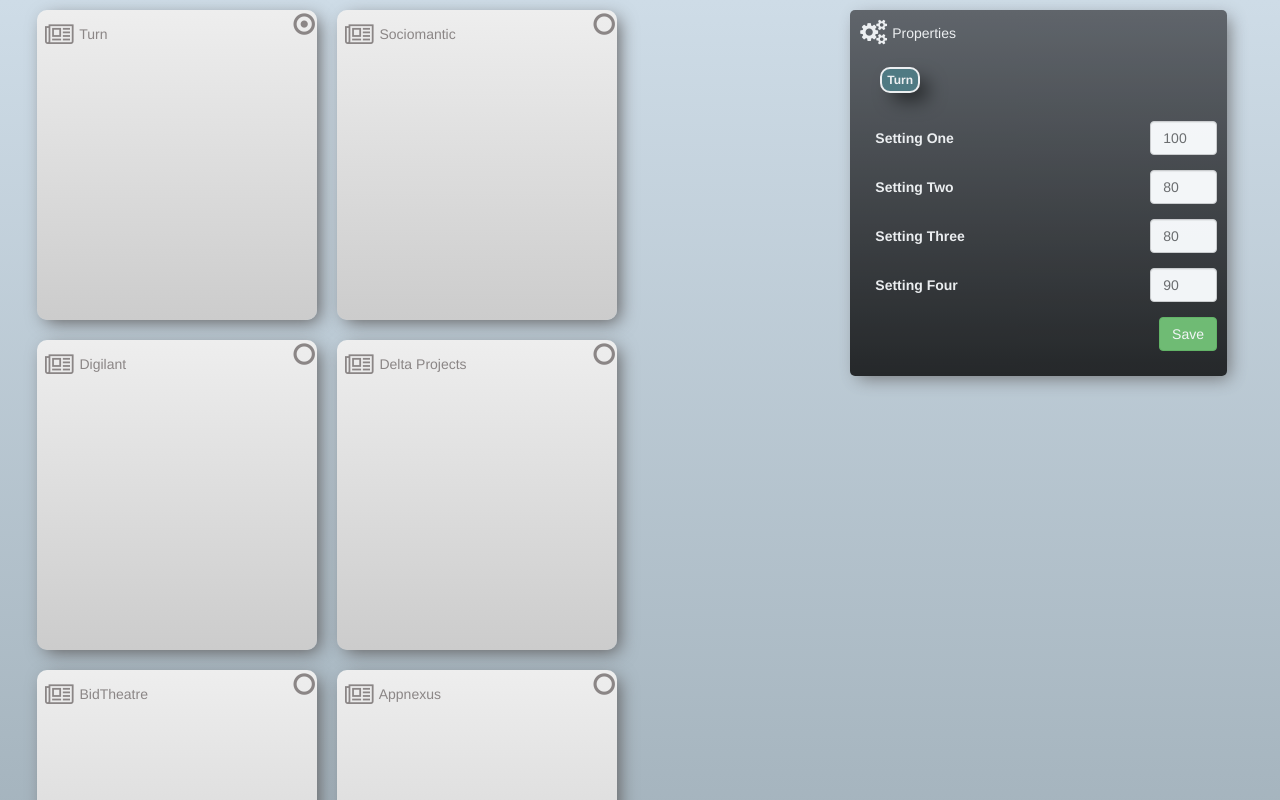
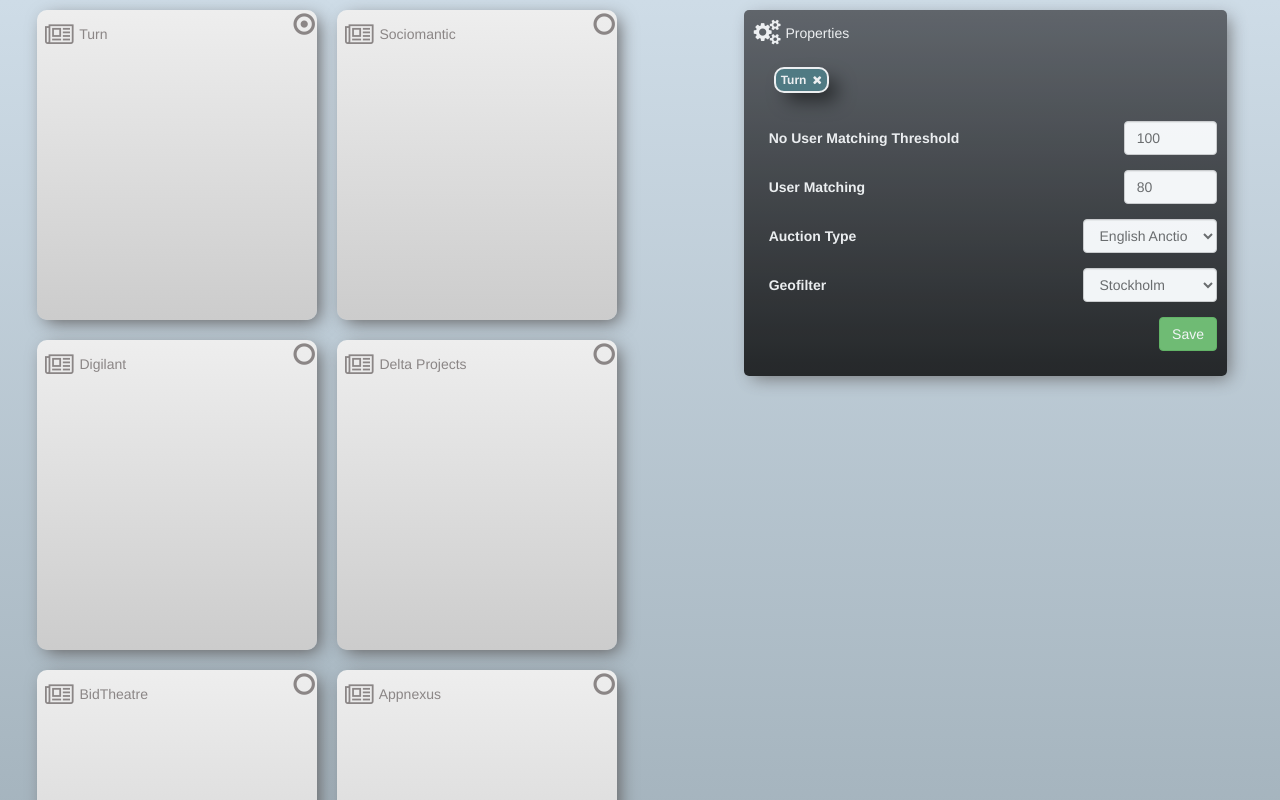
Before and after one commit to ArnoldKrumins/reports, a website: page index.html in a window 1280 px wide. Both pictures are taken after a click on the item "Turn". Shown: the top 800 px of the page. Drawn offline with nearby package versions, Linux system fonts and the light colour scheme.

Commit message:
adding combo boxes

```diff
--- a/app/directives/components.js
+++ b/app/directives/components.js
@@ -10,7 +10,7 @@
       template:'<ul>' +
           '<li ng-repeat="item in items" item="item" >' +
              '<div class="advertiser">' +
-               '<i class="fa fa-circle-o"></i>' +
+               '<i id="check" class="fa fa-circle-o"></i>' +
                '<h5><i class="fa fa-newspaper-o"></i> {{ item.name }} </h5>' +
 //                    '<div class="stats">' +
 //                        '<h5><i class="fa fa-bar-chart"></i>Setting One  <span>{{ item.settingone }}%</span></h5>'+
--- a/app/directives/properties.js
+++ b/app/directives/properties.js
@@ -13,29 +13,35 @@
                  '<form class="form-horizontal">' +
 
                     '<div class="form-group">' +
-                        '<label for="input-one" class="col-sm-8 col-md-9 control-label">Setting One</label>'+
+                        '<label for="input-one" class="col-sm-8 col-md-9 control-label">No User Matching Threshold </label>'+
                         '<div class="col-sm-4 col-md-3">' +
                             '<input type="text" ng-model="selected.settingone" class="form-control pull-right" id="input-one" placeholder="%">' +
                         '</div>' +
                     '</div>' +
                     '<div class="form-group">' +
-                        '<label for="input-two" class="col-sm-8 col-md-9 control-label">Setting Two</label>' +
+                        '<label for="input-two" class="col-sm-8 col-md-9 control-label">User Matching</label>' +
                         '<div class="col-sm-4 col-md-3">' +
                             '<input type="text" ng-model="selected.settingtwo" class="form-control" id="input-two" placeholder="%">' +
                          '</div>' +
                     '</div>' +
 
                     '<div class="form-group">' +
-                        '<label for="input-three" class="col-sm-8 col-md-9 control-label">Setting Three</label>' +
-                    '       <div class="col-sm-4 col-md-3">' +
-                                '<input type="text" ng-model="selected.settingthree" class="form-control" id="input-three" placeholder="%">' +
-                            '</div>' +
+                        '<label for="input-three" class="col-sm-6 col-md-6 col-lg-8 control-label">Auction Type</label>' +
+                    '       <div class="col-sm-6 col-md-6 col-lg-4">' +
+                                 '<select class="form-control">' +
+                                    '<option>English Anction</option>' +
+                                    '<option>Second Highest Bid</option>' +
+                                 '</select>' +
+                           '</div>' +
                     '</div>' +
 
                     '<div class="form-group">' +
-                        '<label for="input-four" class="col-sm-8 col-md-9 control-label">Setting Four</label>' +
-                        '<div class="col-sm-4 col-md-3">' +
-                            '<input type="text" ng-model="selected.settingfour" class="form-control" id="input-four" placeholder="%">' +
+                        '<label for="input-four" class="col-sm-6 col-md-6 col-lg-8 control-label">Geofilter</label>' +
+                        '<div class="col-sm-6 col-md-6 col-lg-4">' +
+                            '<select class="form-control">' +
+                                '<option value="126">Stockholm</option>' +
+                                '<option value="181">Söder</option>' +
+                            '</select>' +
                         '</div>' +
                     '</div>' +
                     '<div class="form-group">' +
@@ -75,7 +81,7 @@
 
 
                     scope.names  = _.reduce(_.map(scope.selecteditems, 'name'), function(result,name,key) {
-                            result[key] = "<span id=\'advertisers\' class=\'badge\'>" + name + '</span>';
+                            result[key] = "<span id=\'advertisers\' class=\'badge\'>" + name + '<i class="fa fa-times"></i></span>';
                         return result;
                     }, []).join("");
 
--- a/bower.json
+++ b/bower.json
@@ -24,6 +24,7 @@
     "gsap": "~1.16.1",
     "fontawesome": "~4.3.0",
     "lodash": "~3.8.0",
-    "angular-sanitize": "~1.3.15"
+    "angular-sanitize": "~1.3.15",
+    "jquery": "~2.1.4"
   }
 }
--- a/css/site.less
+++ b/css/site.less
@@ -113,6 +113,8 @@
 
 }
 
+
+
 .properties{
   position: relative;
   right: 0;
@@ -127,13 +129,14 @@
     h5 {
         position: relative;
         top: -13px;
-    i {
+        i.fa-cogs {
           position: relative;
           top: 3px;
           font-size: 25px;
           padding-right: 5px;
           }
       }
+
   .badge{
     padding: 5px;
     margin: 5px;
@@ -141,6 +144,10 @@
     .shadow(10px 10px 18px -2px #000);
     color:#f5f5f5;
     border: #f5f5f5 solid 2px;
+    i.fa-times{
+      font-size: 12px;
+      padding-left: 6px;
+    }
   }
   .control-label{
     text-align: left!important;
--- a/index.html
+++ b/index.html
@@ -15,10 +15,10 @@
 
 <div ng-controller="ReportController" ng-init="init()" class="container-fluid">
     <div class="row">
-        <div class="main col-sm-8 col-md-8 col-lg-8">
+        <div class="main col-sm-7 col-md-7 col-lg-7">
             <div components items="data"></div>
         </div>
-        <div class="col-sm-4 col-md-4 col-lg-4">
+        <div class="col-sm-5 col-md-5 col-lg-5">
             <div properties="selecteditems" names="selectednames" selected="selected"></div>
 
         </div>
@@ -28,6 +28,7 @@
 </body>
 
 <script src="bower_components/angular/angular.min.js"></script>
+<script src="bower_components/jquery/dist/jquery.min.js" ></script>
 <script src="bower_components/angular-sanitize/angular-sanitize.min.js"></script>
 <script src="bower_components/gsap/src/minified/TweenMax.min.js"></script>
 <script src="bower_components/lodash/lodash.min.js"></script>
```
Also changed, not shown: css/site.css. Lines whose indentation alone changed are shown as unchanged.
